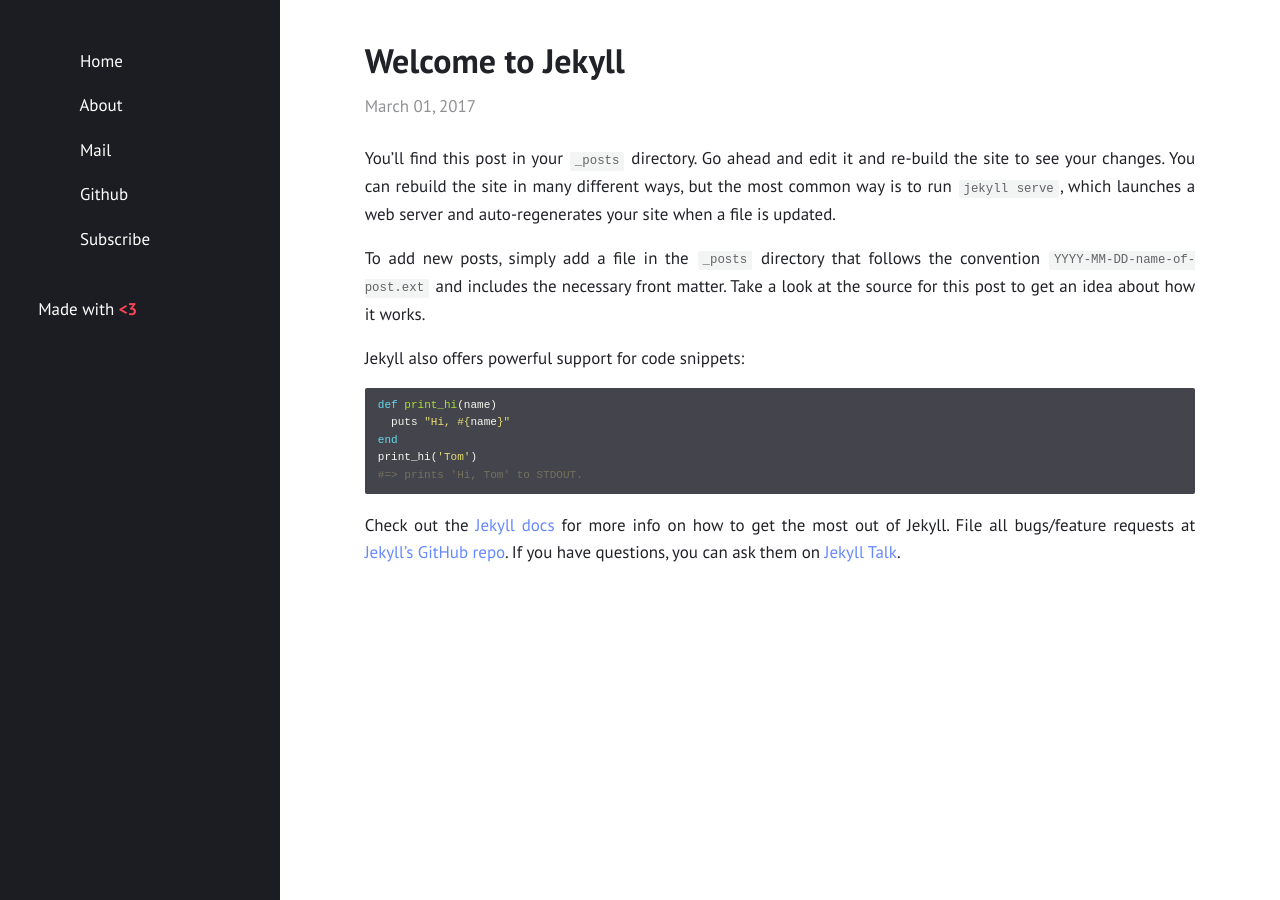
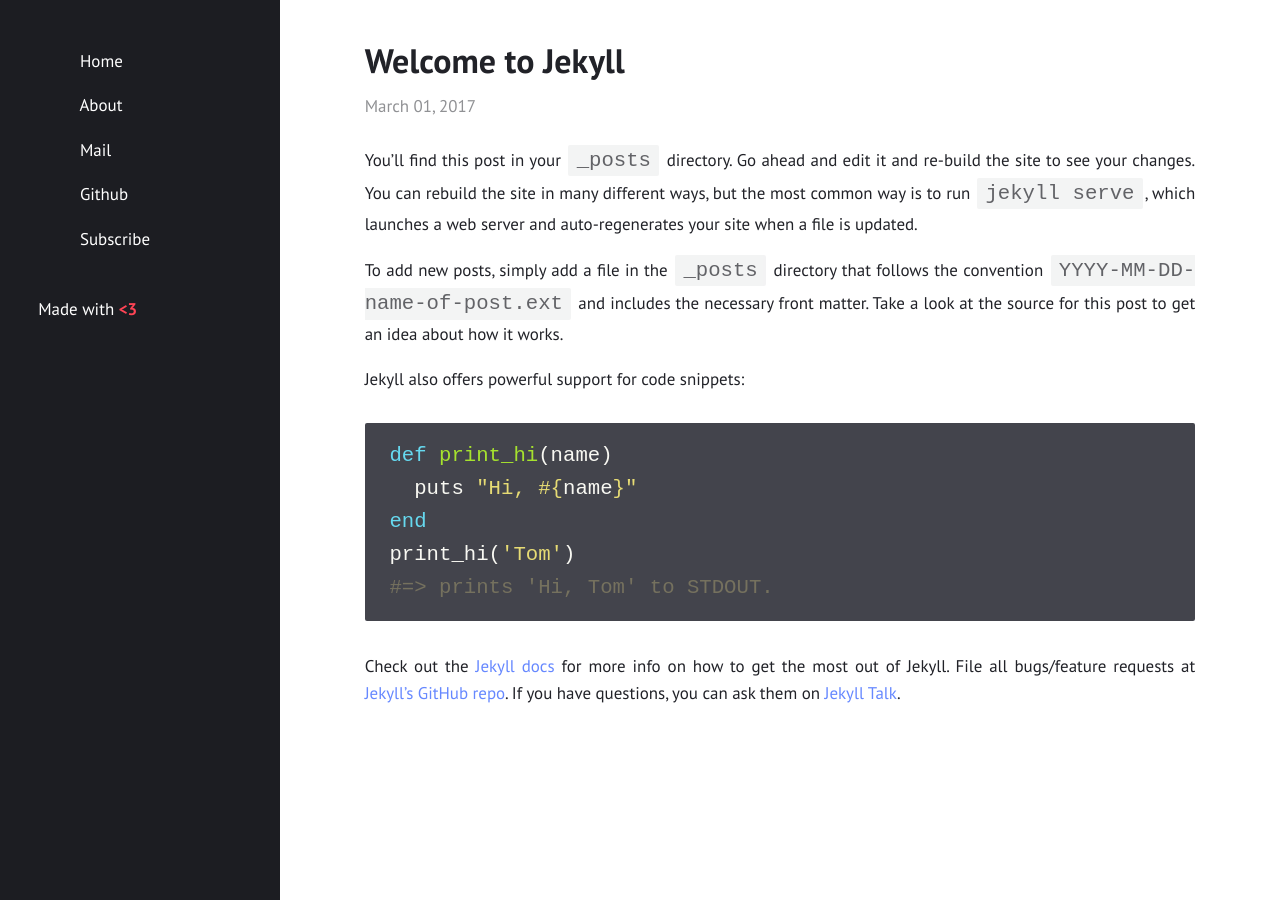
Before and after one commit to hana1203/hana1203.github.io, a Jekyll site: the page built from _posts/2017-03-01-welcome-to-jekyll.md, in a window 1280 px wide. Built offline with Jekyll 4.4.1, drawn with Linux system fonts in a browser that asks for light colours.

Commit message:
code snippet changed font size

```diff
--- a/_sass/basic.sass
+++ b/_sass/basic.sass
@@ -82,13 +82,13 @@ tr:hover, tr:nth-child(odd) td
 pre
   background: reduce(12)
   border-radius: 2px
-  font-size: .8em
+  font-size: 1.5em
   margin: 1.5em 0
   padding: .8em 1.2em
   overflow-x: auto
 
 \:not(pre) > code
-  font-size: .9em
+  font-size: 1.5em
   background: reduce(15)
   opacity: .7
   border-radius: 2px
```
